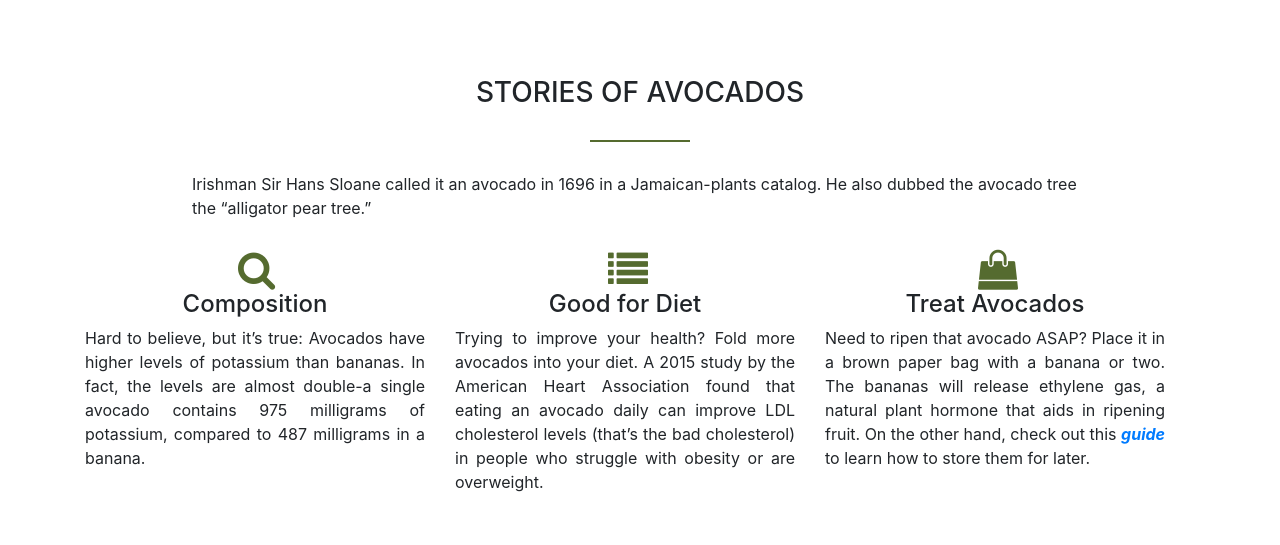
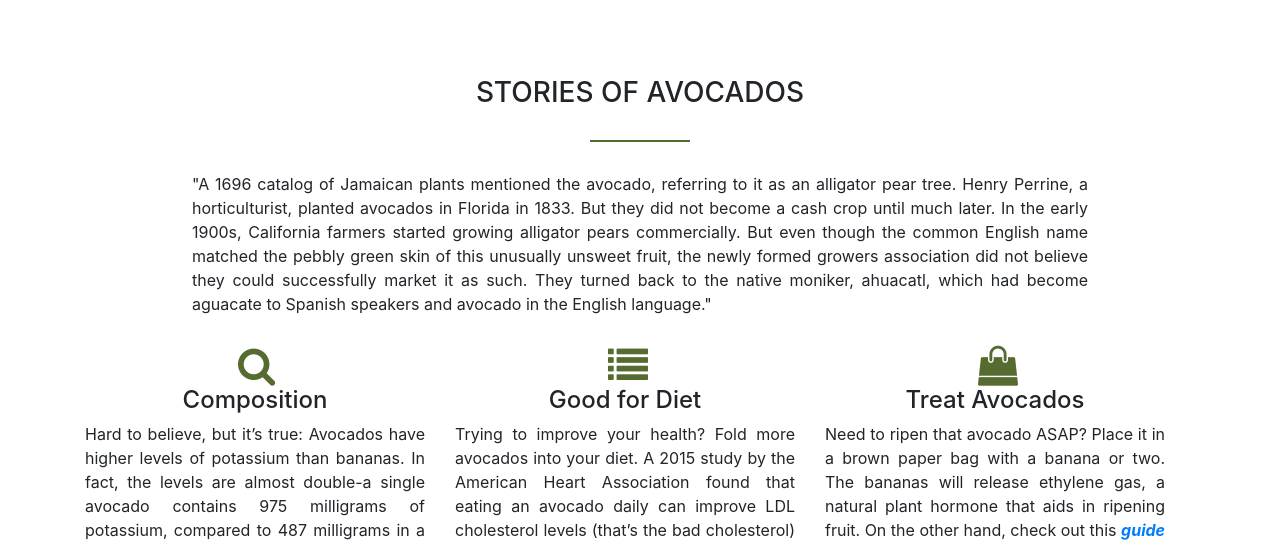
Before and after one commit to mininutes/avocados, a PHP site: page / in a window 1280 px wide. Shown: the part 804-1349 px from the top of the page. Run offline with PHP 8.4, Linux system fonts and the light colour scheme.

```diff
--- a/index.html
+++ b/index.html
@@ -36,8 +36,13 @@
     <section class="features">
         <h3 class="text-center">STORIES OF AVOCADOS</h3>
         <p class="copy">
-            Irishman Sir Hans Sloane called it an avocado in 1696 in a Jamaican-plants catalog. He also dubbed the avocado tree the
-            “alligator pear tree.”
+            "A 1696 catalog of Jamaican plants mentioned the avocado, referring to it as an alligator pear tree. Henry Perrine, a
+            horticulturist, planted avocados in Florida in 1833. But they did not become a cash crop until much later.
+
+            In the early 1900s, California farmers started growing alligator pears commercially. But even though the common English
+            name matched the pebbly green skin of this unusually unsweet fruit, the newly formed growers association did not believe
+            they could successfully market it as such. They turned back to the native moniker, ahuacatl, which had become aguacate
+            to Spanish speakers and avocado in the English language."
         </p>
         <div class="container">
             <div class="row">
--- a/style.css
+++ b/style.css
@@ -120,7 +120,10 @@ h3:after{
     width: 70%;
     margin-left: 15%;
     margin-bottom: 30px;
+}
 
+.features .copy{
+    text-align: justify;
 }
 
 .arranging {
```
